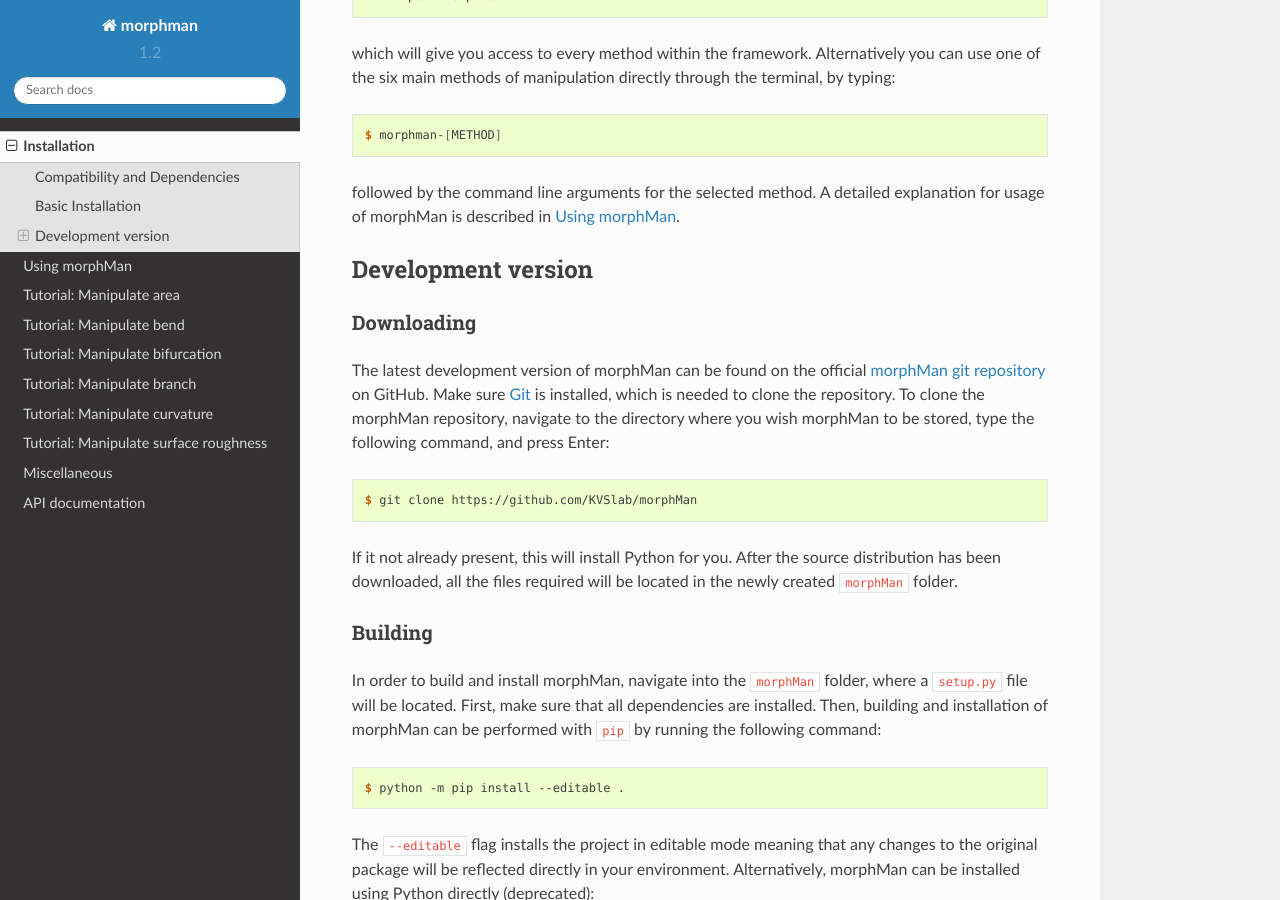
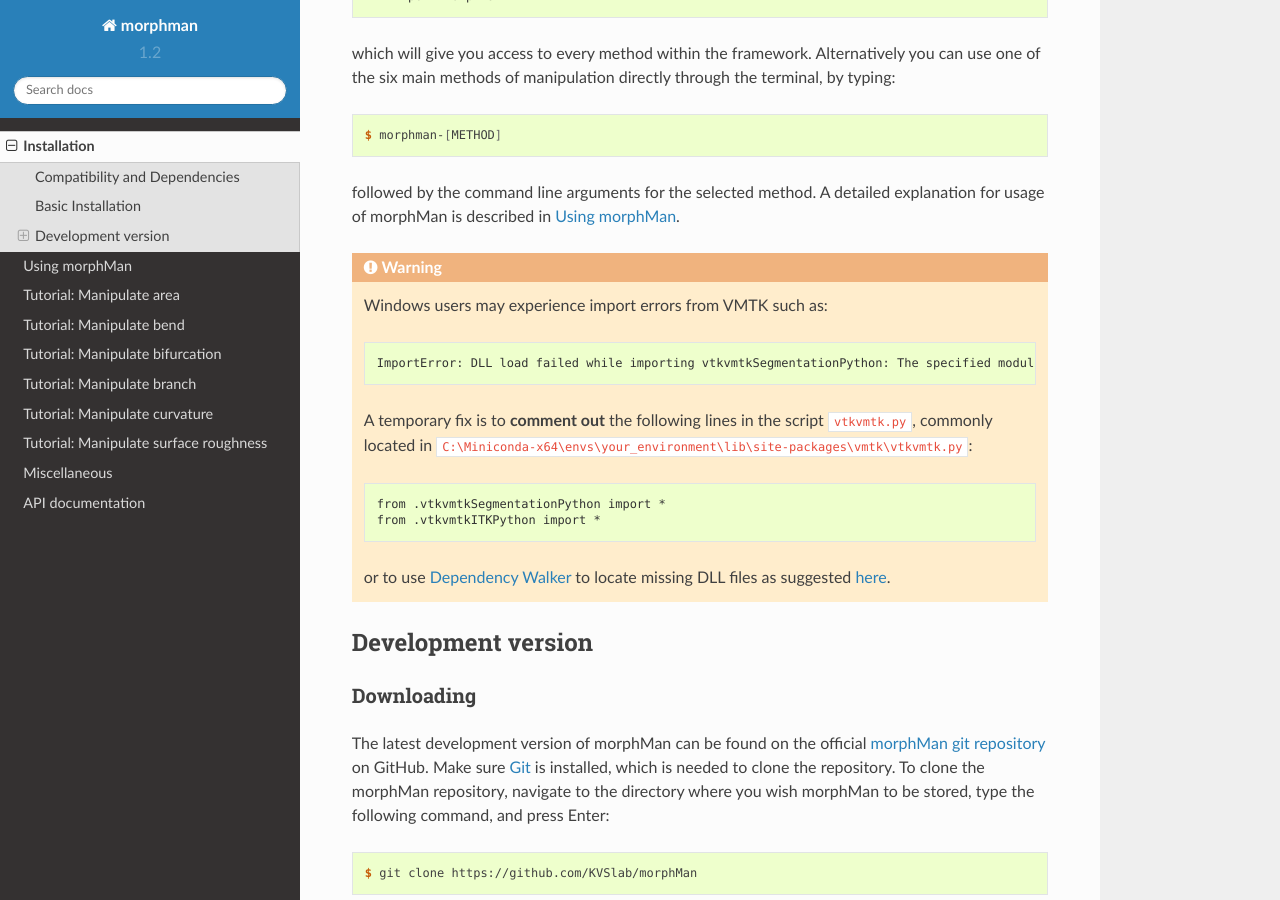
Before and after one commit to KVSlab/morphMan, a Sphinx documentation site: the page built from docs/source/installation.rst, in a window 1280 px wide and 900 px high, scrolled down 1103 px. Built offline with Sphinx 7.4.7 and the Read the Docs theme 2.0.0, drawn with Linux system fonts in a browser that asks for light colours.

Commit message:
Include Win issue in documentation

```diff
--- a/docs/source/installation.rst
+++ b/docs/source/installation.rst
@@ -49,6 +49,19 @@
 
 followed by the command line arguments for the selected method. A detailed explanation for usage of morphMan is described in :ref:`getting_started`.
 
+.. warning::
+    Windows users may experience import errors from VMTK such as::
+
+        ImportError: DLL load failed while importing vtkvmtkSegmentationPython: The specified module could not be found.
+
+    A temporary fix is to **comment out** the following lines in the script ``vtkvmtk.py``, commonly located in
+    ``C:\Miniconda-x64\envs\your_environment\lib\site-packages\vmtk\vtkvmtk.py``::
+
+        from .vtkvmtkSegmentationPython import *
+        from .vtkvmtkITKPython import *
+
+    or to use `Dependency Walker <https://www.dependencywalker.com/>`_ to locate missing DLL files as suggested `here <https://bytemeta.vip/repo/vmtk/vmtk/issues/379>`_.
+
 Development version
 ===================
 
```
